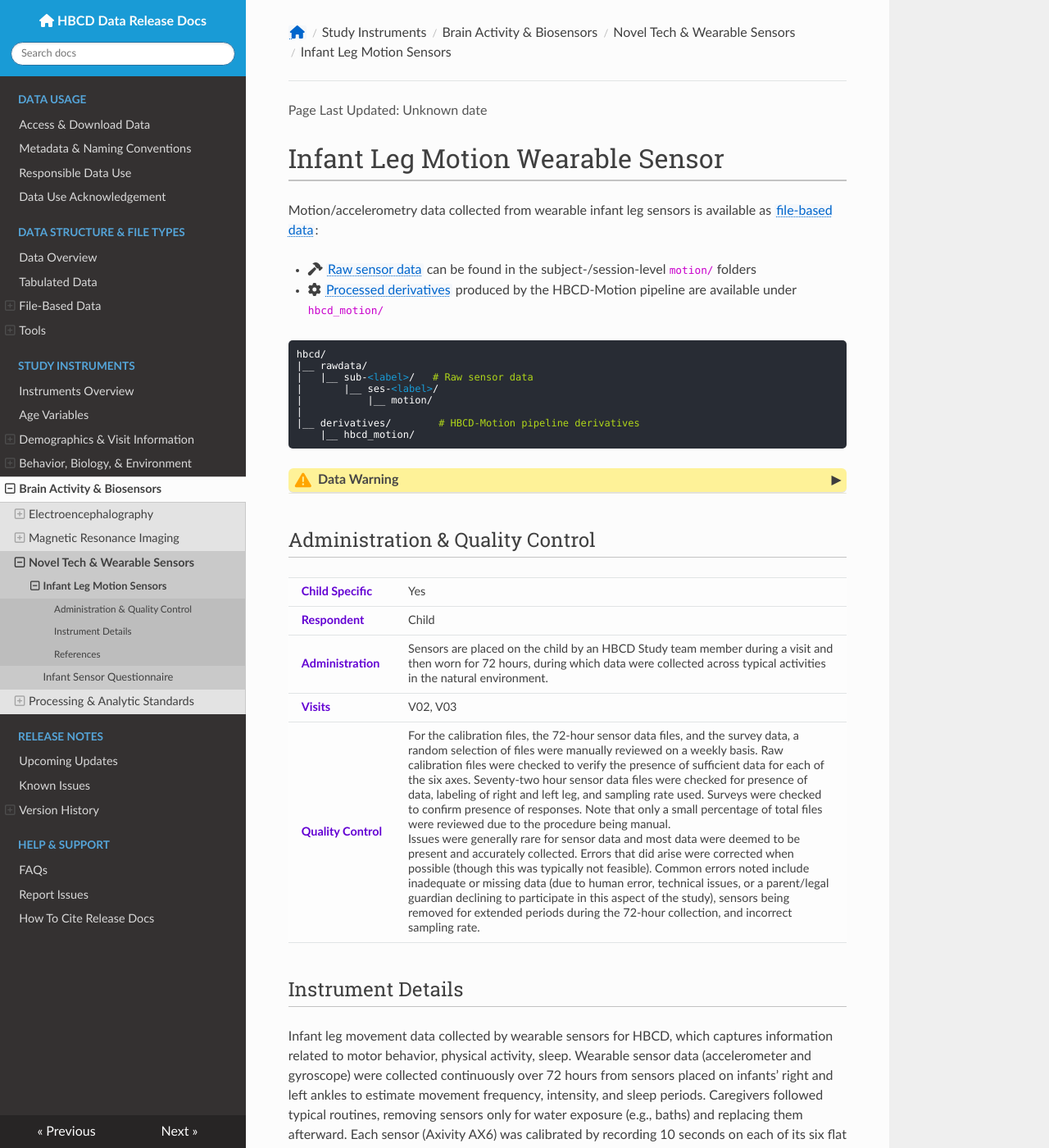
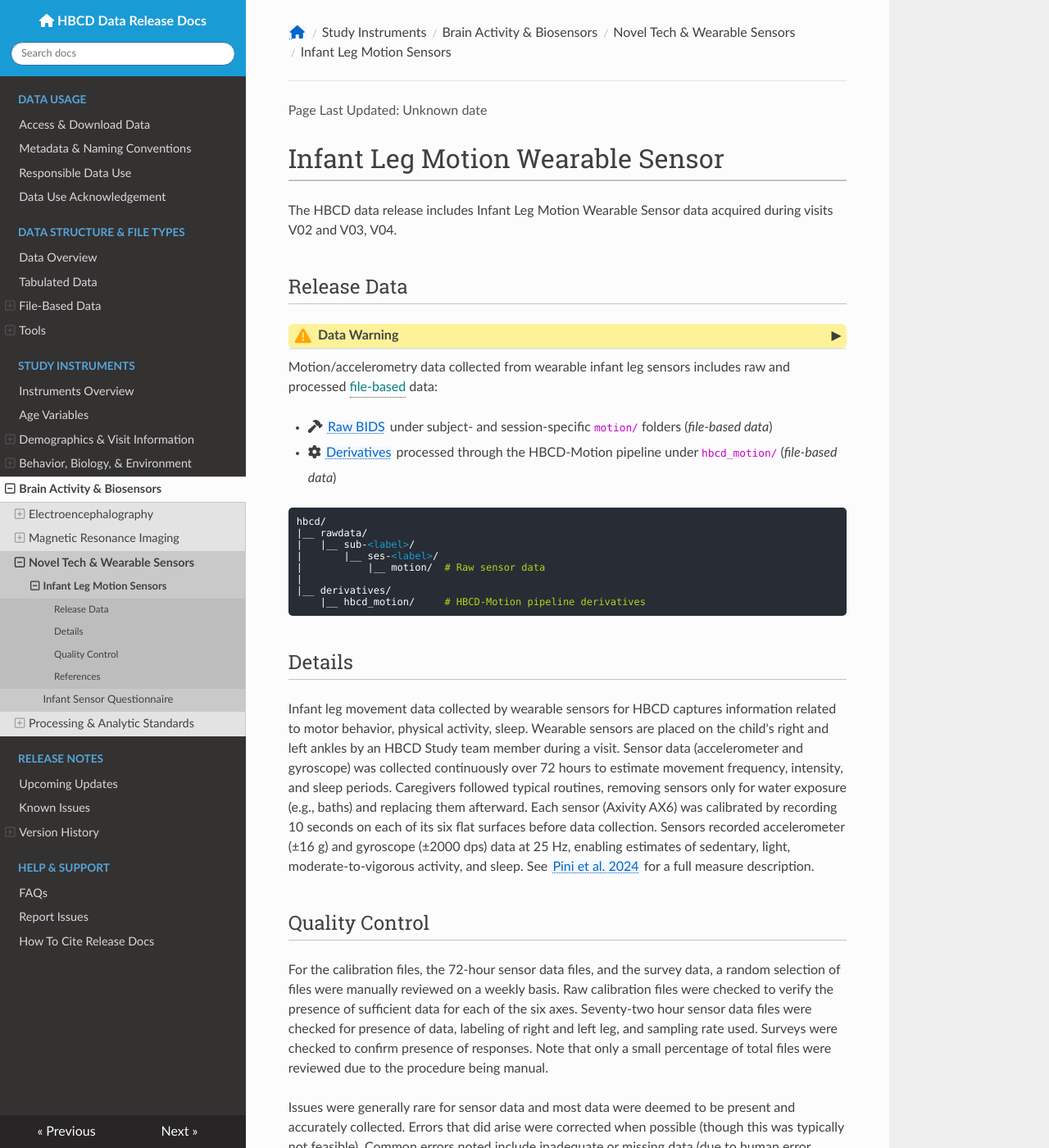
Before and after one commit to nbdc-datahub/hbcd-docs, an MkDocs documentation site: the page built from docs/instruments/sensors/wearsensors.md, in a window 1280 px wide and 1400 px high. Shown: the whole window at 82% size. Built offline with MkDocs 1.6.1, drawn with Linux system fonts in a browser that asks for light colours; nearby versions of some CDN libraries; some of the changed text lies outside the part shown.

Commit message:
reformat wearable sensors page to match MR and EEG pages

```diff
--- a/docs/instruments/sensors/wearsensors.md
+++ b/docs/instruments/sensors/wearsensors.md
@@ -1,22 +1,9 @@
 # Infant Leg Motion Wearable Sensor
 
-Motion/accelerometry data collected from wearable infant leg sensors is available as <a href="../../../datacuration/overview" target="_blank">file-based data</a>:
+The HBCD data release includes Infant Leg Motion Wearable Sensor data acquired during visits V02 and V03, V04.
 
-- <span><i class="fas fa-hammer"></i> <a href="../../../datacuration/rawbids/#motion" target="_blank">Raw sensor data</a> can be found in the subject-/session-level <code>motion/</code> folders
-- <span><i class="fas fa-cog"></i> <a href="../../../datacuration/derivatives/#biosensors-hbcd-motion" target="_blank">Processed derivatives</a> produced by the HBCD-Motion pipeline are available under `hbcd_motion/`
+## Release Data
 
-<pre class="folder-tree">
-hbcd/
-|__ rawdata/
-|   |__ sub-<span class="label">&lt;label&gt;</span>/   <span class="hashtag"># Raw sensor data</span>
-|       |__ ses-<span class="label">&lt;label&gt;</span>/
-|           |__ motion/
-|
-|__ derivatives/        <span class="hashtag"># HBCD-Motion pipeline derivatives</span>
-    |__ hbcd_motion/
-</pre>
-
-<p>
 <div id="warning" class="warning-banner" onclick="toggleCollapse(this)">
     <span class="emoji"><i class="fas fa-exclamation-triangle"></i></span>
   <span class="text-with-link">
@@ -31,29 +18,32 @@ hbcd/
 <p>Note that accelerometer sensor timestamps can drift over time. Although right and left leg sensors start recording simultaneously with the same sampling rate and duration, exact time alignment cannot be assumed. By our estimates, Axivity AX6 sensors recording at 25 samples/sec diverge from one another by a couple of seconds over 72 hours, with the magnitude of this discrepancy increasing over time. Furthermore, offsets differed between sensors, necessitating a calibration procedure to correct for these differences (<a href="https://doi.org/10.3390/s24175736">Oh et al. 2024</a>).</p>
 <p>In addition, for raw data downloads, when calibration files are missing or not collected correctly, it is technically possible to use a different set of calibration files from the same 2 sensors that were collected from a different data collection session close in time. It is also possible to manually adjust (downsample) an incorrect sampling rate if it was set too high. For processed data downloads, when calibration files are missing or not collected correctly, or the sampling rate is incorrect, data are not processed. In analysis, users are advised to use caution in analyzing datasets with missing data as missing data may not be randomly distributed across the sample.</p>
 </div>
-</p>
 
-## Administration & Quality Control
+Motion/accelerometry data collected from wearable infant leg sensors includes raw and processed <span class="tooltip">file-based<span class="tooltiptext">imaging and biosignal data<br>(varied formats)</span></span> data:
 
-<table class="table-no-vertical-lines" style="width: 100%; border-collapse: collapse; table-layout: fixed;">
-<tbody>
-<tr><td><b>Child Specific</b></td>
-<td>Yes</td></tr>
-<tr><td><b>Respondent</b></td>
-<td>Child</td></tr>
-<tr><td><b>Administration</b></td>
-<td style="word-wrap: break-word; white-space: normal;">Sensors are placed on the child by an HBCD Study team member during a visit and then worn for 72 hours, during which data were collected across typical activities in the natural environment.</td></tr>
-<tr><td><b>Visits</b></td>
-<td>V02, V03</td></tr>
-<tr><td><b>Quality Control</b></td>
-<td style="word-wrap: break-word; white-space: normal;">For the calibration files, the 72-hour sensor data files, and the survey data, a random selection of files were manually reviewed on a weekly basis. Raw calibration files were checked to verify the presence of sufficient data for each of the six axes. Seventy-two hour sensor data files were checked for presence of data, labeling of right and left leg, and sampling rate used. Surveys were checked to confirm presence of responses. Note that only a small percentage of total files were reviewed due to the procedure being manual.<br>
-Issues were generally rare for sensor data and most data were deemed to be present and accurately collected. Errors that did arise were corrected when possible (though this was typically not feasible). Common errors noted include inadequate or missing data (due to human error, technical issues, or a parent/legal guardian declining to participate in this aspect of the study), sensors being removed for extended periods during the 72-hour collection, and incorrect sampling rate.</td></tr>
-</tbody>
-</table>
+- <i class="fa fa-hammer"></i> <a href="../../../datacuration/rawbids/#motion" target="_blank">Raw BIDS</a> under subject- and session-specific <code>motion/</code> folders (*file-based data*)
+- <i class="fas fa-cog"></i> <a href="../../datacuration/derivatives/#biosensors-hbcd-motion" target="_blank">Derivatives</a> processed through the HBCD-Motion pipeline under <code>hbcd_motion/</code> (*file-based data*)
 
-## Instrument Details
+<pre class="folder-tree">
+hbcd/
+|__ rawdata/
+|   |__ sub-<span class="label">&lt;label&gt;</span>/
+|       |__ ses-<span class="label">&lt;label&gt;</span>/
+|           |__ motion/  <span class="hashtag"># Raw sensor data</span>
+|
+|__ derivatives/
+    |__ hbcd_motion/     <span class="hashtag"># HBCD-Motion pipeline derivatives</span>
+</pre>
 
-Infant leg movement data collected by wearable sensors for HBCD, which captures information related to motor behavior, physical activity, sleep. Wearable sensor data (accelerometer and gyroscope) were collected continuously over 72 hours from sensors placed on infants’ right and left ankles to estimate movement frequency, intensity, and sleep periods. Caregivers followed typical routines, removing sensors only for water exposure (e.g., baths) and replacing them afterward. Each sensor (Axivity AX6) was calibrated by recording 10 seconds on each of its six flat surfaces before data collection. Sensors recorded accelerometer (±16 g) and gyroscope (±2000 dps) data at 25 Hz, enabling estimates of sedentary, light, moderate-to-vigorous activity, and sleep. See [Pini et al. 2024](https://doi.org/10.1016/j.dcn.2024.101446) for a full measure description.
+## Details
+
+Infant leg movement data collected by wearable sensors for HBCD captures information related to motor behavior, physical activity, sleep. Wearable sensors are placed on the child's right and left ankles by an HBCD Study team member during a visit. Sensor data (accelerometer and gyroscope) was collected continuously over 72 hours to estimate movement frequency, intensity, and sleep periods. Caregivers followed typical routines, removing sensors only for water exposure (e.g., baths) and replacing them afterward. Each sensor (Axivity AX6) was calibrated by recording 10 seconds on each of its six flat surfaces before data collection. Sensors recorded accelerometer (±16 g) and gyroscope (±2000 dps) data at 25 Hz, enabling estimates of sedentary, light, moderate-to-vigorous activity, and sleep. See [Pini et al. 2024](https://doi.org/10.1016/j.dcn.2024.101446) for a full measure description.
+
+## Quality Control
+
+For the calibration files, the 72-hour sensor data files, and the survey data, a random selection of files were manually reviewed on a weekly basis. Raw calibration files were checked to verify the presence of sufficient data for each of the six axes. Seventy-two hour sensor data files were checked for presence of data, labeling of right and left leg, and sampling rate used. Surveys were checked to confirm presence of responses. Note that only a small percentage of total files were reviewed due to the procedure being manual.
+
+Issues were generally rare for sensor data and most data were deemed to be present and accurately collected. Errors that did arise were corrected when possible (though this was typically not feasible). Common errors noted include inadequate or missing data (due to human error, technical issues, or a parent/legal guardian declining to participate in this aspect of the study), sensors being removed for extended periods during the 72-hour collection, and incorrect sampling rate.
 
 ## References
 
```
